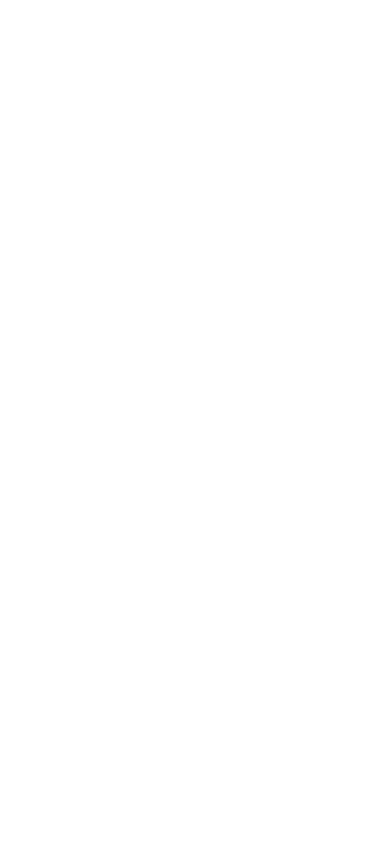
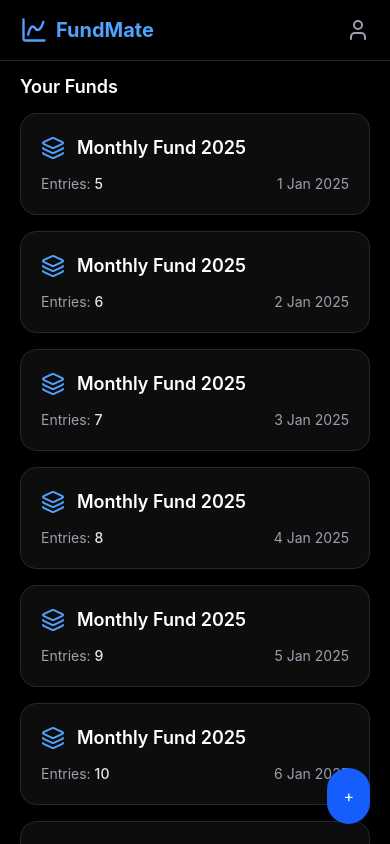
Before and after one commit to Sandb786/fundmate, a React (Vite) app: page /dashboard in a window 390 px wide. Before the commit this address had no page. Shown: the top 844 px of the page. Built offline with nearby package versions, Linux system fonts and the light colour scheme.

Commit message:
Dashbord chack in mobile.

```diff
--- a/src/App.jsx
+++ b/src/App.jsx
@@ -5,6 +5,7 @@ import { ThemeProvider } from "@material-tailwind/react";
 import Index from './Website/Index';
 import AuthPages from './Website/AuthPages';
 import EmailVerification from './Website/EmailVerification';
+import DashboardHome from "./Dashbord/DashbordHome";
 
 function App() {
   return (
@@ -17,6 +18,9 @@ function App() {
           <Route path="/authLogin" element={<AuthPages type={true}/>} />
 
           <Route path="/verify-email" element={<EmailVerification />} />
+
+
+          <Route path="/dashboard" element={<DashboardHome />} />
         </Routes>
       </Router>
     </ThemeProvider>
--- /dev/null
+++ b/src/Dashbord/DashbordHome.jsx
@@ -0,0 +1,63 @@
+import { useNavigate } from 'react-router-dom';
+import { ChartSpline, User, Layers3 } from 'lucide-react';
+import { motion } from 'framer-motion';
+import { Toaster } from 'react-hot-toast';
+
+export default function DashboardLanding() {
+  const navigate = useNavigate();
+
+  const handleCardClick = (id) => {
+    navigate(`/fund/${id}`);
+  };
+
+  return (
+    <div className="min-h-screen bg-black text-gray-100 flex flex-col">
+         <Toaster position="top-center" toastOptions={{ style: { background: '#1a1a1a', color: '#fff' } }} />
+      {/* Header */}
+      <header className="flex justify-between items-center px-5 py-4 border-b border-gray-800">
+        <div className="flex items-center gap-2" onClick={() => navigate('/')}>
+          <ChartSpline className="text-blue-400 w-7 h-7" />
+          <h1 className="text-xl font-bold text-blue-400">FundMate</h1>
+        </div>
+        <User className="text-gray-400 w-6 h-6" />
+      </header>
+
+      {/* Page Title */}
+      <h2 className="text-lg font-semibold px-5 py-3 text-white">Your Funds</h2>
+
+      {/* Grid of Fund Cards */}
+      <div className="grid grid-cols-1 sm:grid-cols-2 gap-4 px-5 pb-24">
+        {Array.from({ length: 10 }).map((_, index) => (
+          <motion.div
+            key={index}
+            onClick={() => handleCardClick(index)}
+            initial={{ opacity: 0, y: 20 }}
+            animate={{ opacity: 1, y: 0 }}
+            transition={{ delay: index * 0.05, duration: 0.4 }}
+            className="bg-[#0d0d0d] rounded-2xl p-5 shadow hover:shadow-lg cursor-pointer hover:scale-[1.02] active:scale-95 transition-all border border-gray-800"
+          >
+            {/* Icon and Title */}
+            <div className="flex items-center gap-3 mb-3">
+              <Layers3 className="text-blue-400 w-6 h-6" />
+              <h3 className="text-lg font-semibold text-white">Monthly Fund 2025</h3>
+            </div>
+
+            {/* Stats */}
+            <div className="flex justify-between items-center text-sm text-gray-400">
+              <p>Entries: <span className="font-medium text-gray-200">{index+5}</span></p>
+              <p>{index+1} Jan 2025</p>
+            </div>
+          </motion.div>
+        ))}
+      </div>
+
+      {/* Floating Add Button */}
+      <button
+        onClick={() => navigate('/add-fund')}
+        className="fixed bottom-5 right-5 bg-blue-600 text-white p-4 rounded-full shadow-lg hover:scale-105 active:scale-95 transition-all"
+      >
+        +
+      </button>
+    </div>
+  );
+}
--- /dev/null
+++ b/src/Dashbord/ListShow.jsx
@@ -0,0 +1,74 @@
+import { ChartSpline, User, Search, Filter, List, Plus } from 'lucide-react';
+import { useNavigate } from 'react-router-dom';
+import { motion } from 'framer-motion';
+
+export default function ListShow() {
+  const navigate = useNavigate();
+
+  const handleAddClick = () => {
+    navigate('/add-expense');
+  };
+
+  return (
+    <div className="min-h-screen bg-black text-gray-100 flex flex-col">
+      {/* Header */}
+      <header className="flex justify-between items-center px-5 py-4 bg-[#0d0d0d] border-b border-gray-800">
+        <div className="flex items-center gap-2">
+          <ChartSpline className="text-blue-400 w-7 h-7" />
+          <h1 className="text-xl font-bold text-blue-400">FundMate</h1>
+        </div>
+        <User className="text-gray-400 w-6 h-6" />
+      </header>
+
+      {/* Tabs */}
+      <nav className="flex justify-center space-x-8 text-sm font-medium py-3 border-b border-gray-800">
+        <span className="text-white border-b-2 border-blue-400 pb-1 cursor-pointer">Lists</span>
+        <span className="text-gray-400 hover:text-white cursor-pointer">Demo</span>
+      </nav>
+
+      {/* Search + Filter */}
+      <div className="flex items-center gap-3 px-5 py-3">
+        <div className="flex items-center bg-gray-800 px-3 py-2 rounded-full flex-grow">
+          <Search className="text-gray-400 w-4 h-4 mr-2" />
+          <input
+            type="text"
+            placeholder="Search funds..."
+            className="bg-transparent text-sm text-gray-100 outline-none w-full"
+          />
+        </div>
+        <Filter className="text-gray-400 w-5 h-5 cursor-pointer" />
+      </div>
+
+      {/* List Items */}
+      <div className="flex-1 overflow-y-auto px-5 space-y-4 pb-20">
+        {Array.from({ length: 6 }).map((_, index) => (
+          <motion.div
+            key={index}
+            initial={{ opacity: 0, y: 20 }}
+            animate={{ opacity: 1, y: 0 }}
+            transition={{ delay: index * 0.05, duration: 0.4 }}
+            className="bg-[#1a1a1a] rounded-2xl p-4 shadow hover:bg-gray-800 cursor-pointer transition-all"
+          >
+            <div className="flex items-center gap-3">
+              <List className="text-blue-400 w-6 h-6 flex-shrink-0" />
+              <div>
+                <p className="text-white font-medium text-base">Monthly Fund 2025</p>
+                <p className="text-xs text-gray-400 mt-1">
+                  10 Jan 2025 • Entries: 10
+                </p>
+              </div>
+            </div>
+          </motion.div>
+        ))}
+      </div>
+
+      {/* Floating Add Button */}
+      <button
+        onClick={handleAddClick}
+        className="fixed bottom-5 right-5 bg-blue-600 text-white p-4 rounded-full shadow-lg hover:scale-105 active:scale-95 transition-all"
+      >
+        <Plus className="w-6 h-6" />
+      </button>
+    </div>
+  );
+}
--- a/src/Website/AuthPages.jsx
+++ b/src/Website/AuthPages.jsx
@@ -4,7 +4,9 @@ import { toast, Toaster } from 'react-hot-toast';
 import { useNavigate } from 'react-router-dom';
 import { ChartSpline, ArrowLeft } from 'lucide-react';
 
-export default function AuthPages({ type }) {
+export default function AuthPages({ type })
+{
+
   const navigate = useNavigate();
   const [isLogin, setIsLogin] = useState(type);
 
@@ -14,7 +16,8 @@ export default function AuthPages({ type }) {
     password: '',
   });
 
-  const handleChange = (e) => {
+  const handleChange = (e) =>
+  {
     const { name, value } = e.target;
     setFormData((prev) => ({
       ...prev,
@@ -31,9 +34,16 @@ export default function AuthPages({ type }) {
 
     console.log('Form Data:', submitData);
 
-    if (isLogin) {
+    if (isLogin)
+    {
       toast.success('Login Successful');
-    } else {
+      navigate('/dashboard');
+
+      // Here you would typically handle login logic, e.g., API call
+      // For now, we'll just navigate to the dashboard
+    }
+    else
+    {
       navigate('/verify-email', { state: { email: submitData.email } });
     }
   };
@@ -150,6 +160,7 @@ export default function AuthPages({ type }) {
       <footer className="text-center text-xs text-gray-500 py-4 border-t border-gray-800 bg-[#0d0d0d]">
         © 2025 FundMate. All rights reserved.
       </footer>
+
     </div>
   );
 }
```
